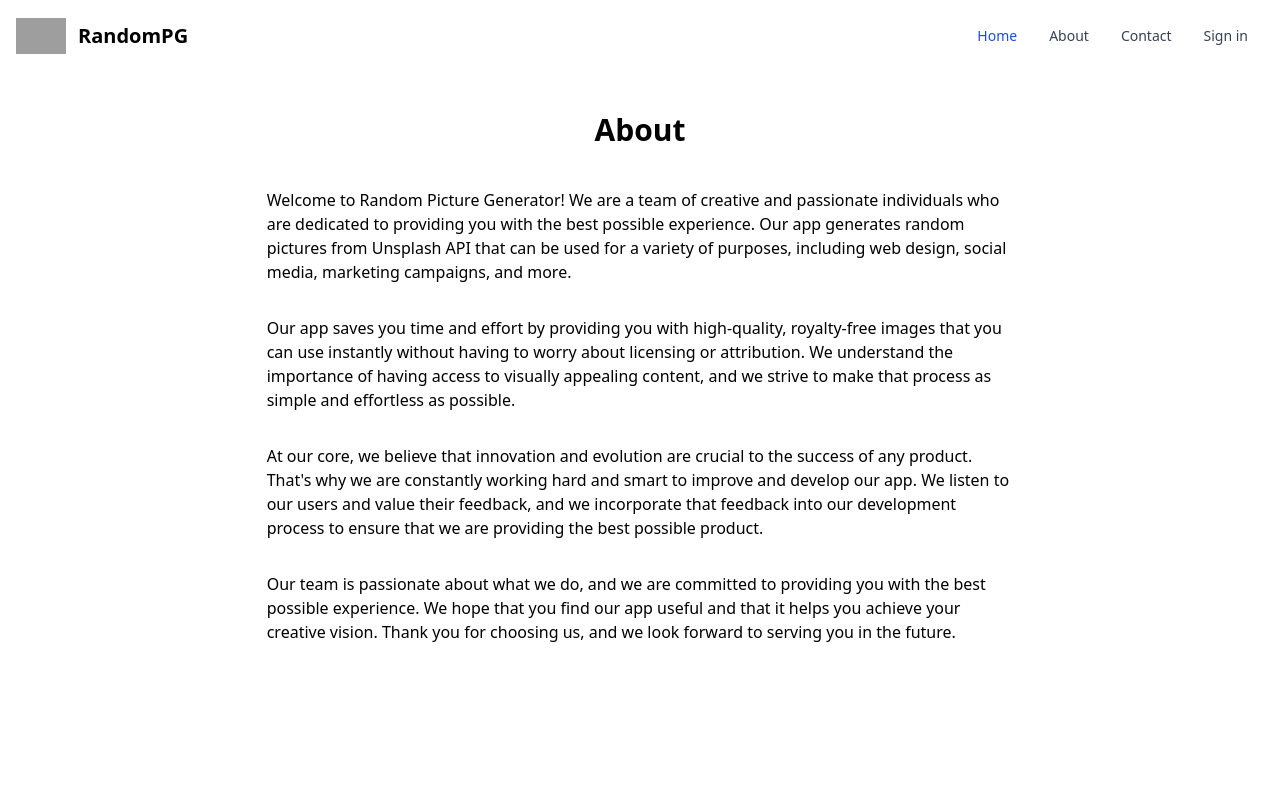
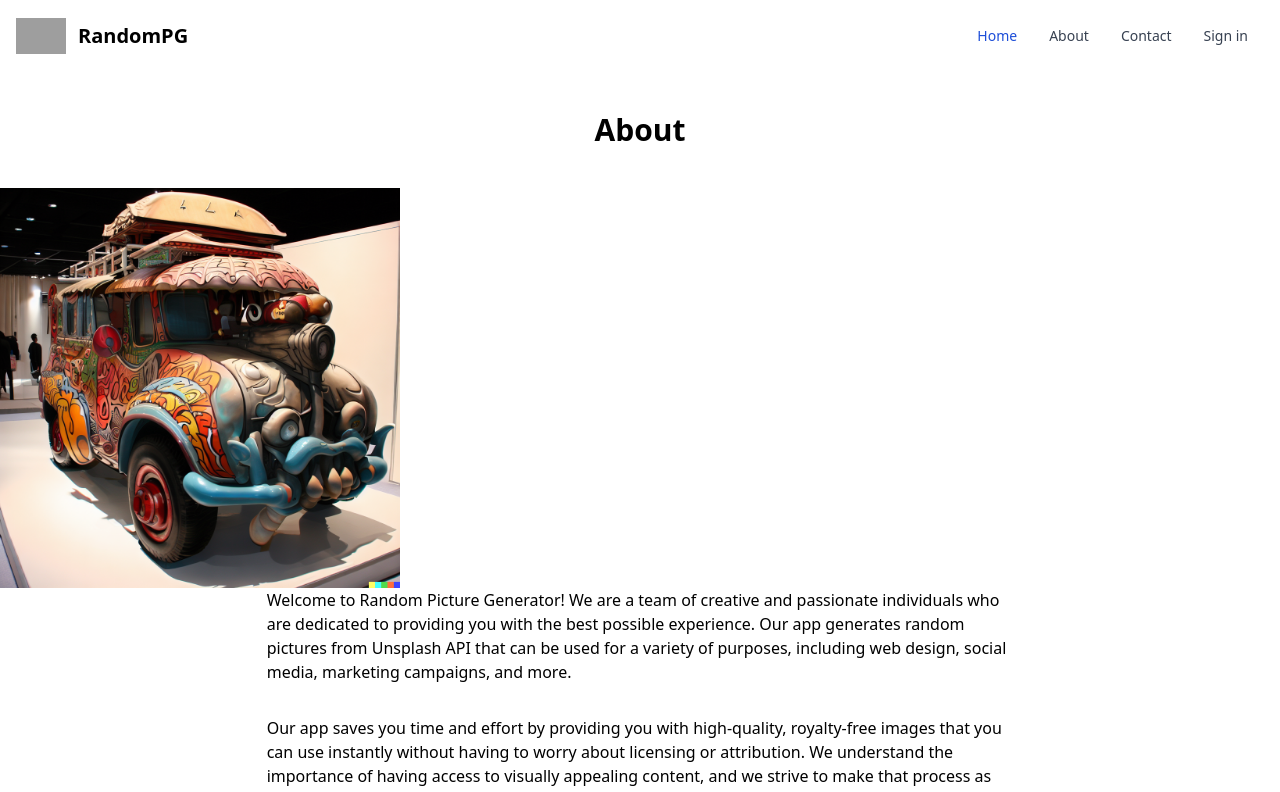
Before and after one commit to aynaever/random-photo, a Next.js app: page /about in a window 1280 px wide. Shown: the top 792 px of the page. Built offline with nearby package versions, Linux system fonts and the light colour scheme; grey boxes are pictures that could not be loaded.

Commit message:
move zang_car picture from root project to public

```diff
--- a/pages/about.js
+++ b/pages/about.js
@@ -1,4 +1,5 @@
 import Head from 'next/head';
+import Image from 'next/image';
 import Layout from '../components/layout.js';
 
 export default function About() {
@@ -12,6 +13,7 @@ export default function About() {
 			<main>
 
 					<h1 className="mx-auto my-10 text-3xl font-bold text-center">About</h1>
+				    <Image href="/" src="/zang_car.png" alt="a zang car" width={400} height={400}/>
 
 				<section className="w-11/12 lg:w-9/12 xl:w-7/12 mx-auto">
 					<p className="mb-8">Welcome to Random Picture Generator! We are a team of creative and passionate individuals who are dedicated to providing you with the best possible experience. Our app generates random pictures from Unsplash API that can be used for a variety of purposes, including web design, social media, marketing campaigns, and more.</p>
```
Also changed, not shown: public/zang_car.png (renamed from zang_car.png).
